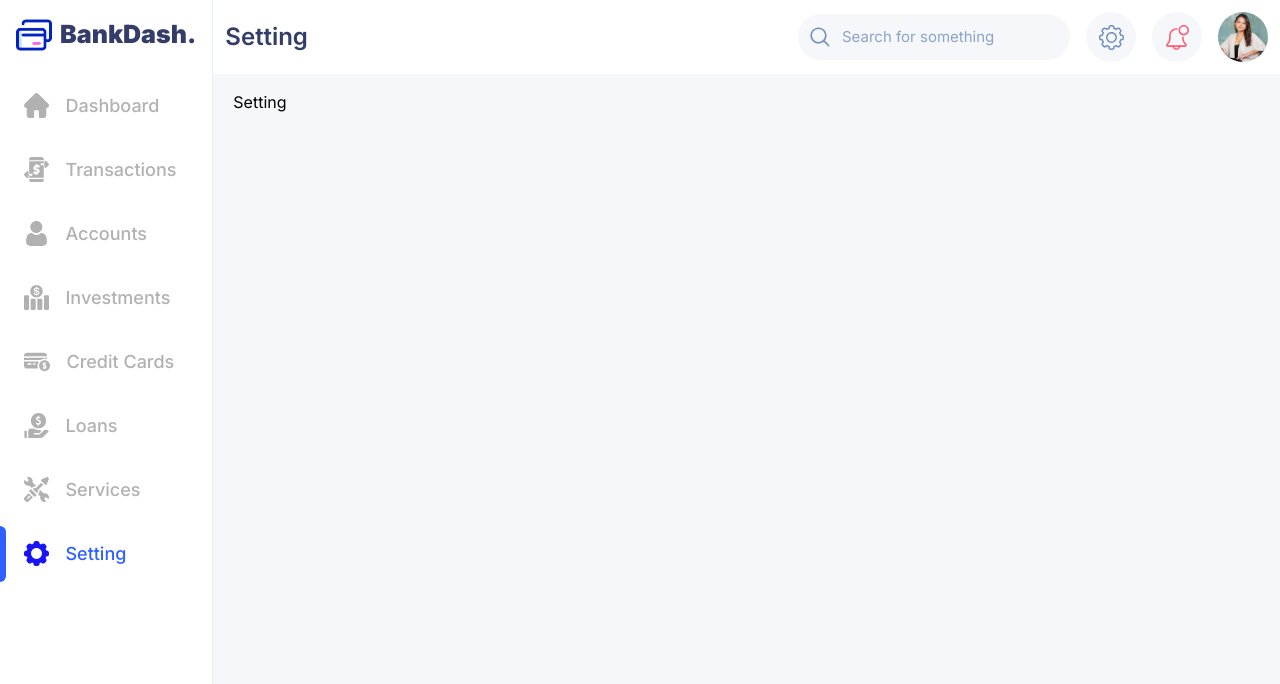
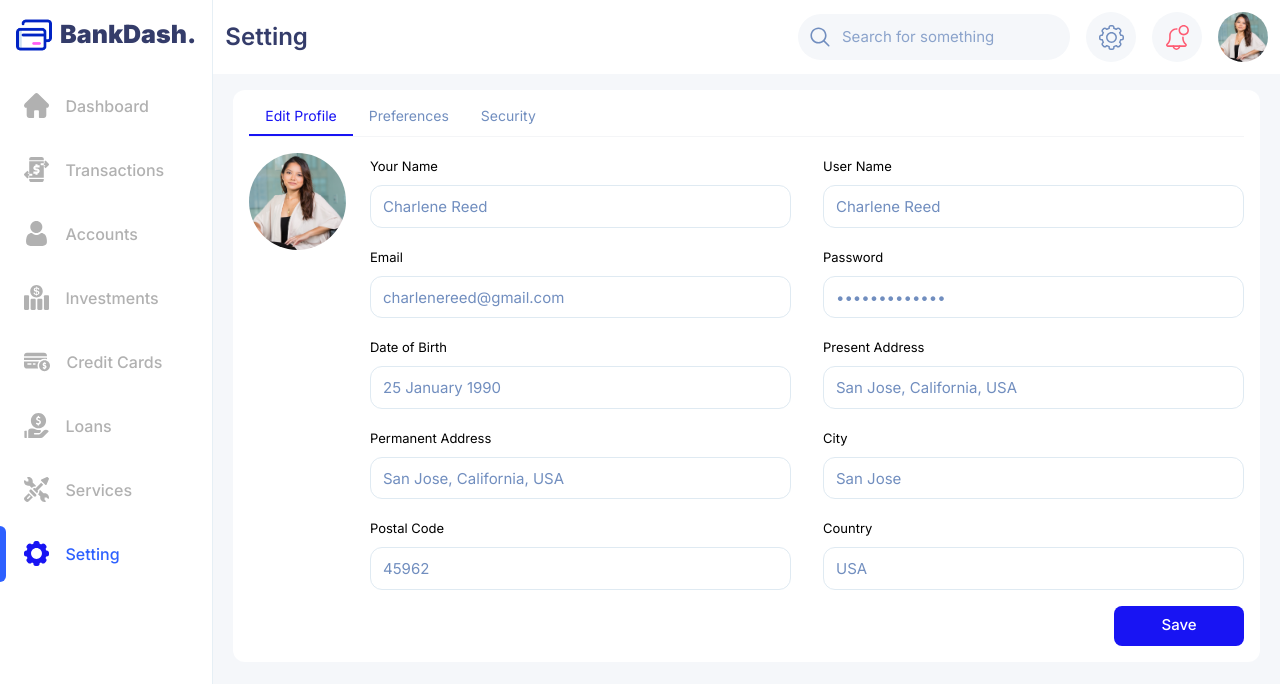
Before and after one commit to Nhud4/bank-dash, a Next.js app: page /setting in a window 1280 px wide. Shown: the top 684 px of the page. Built offline with nearby package versions, Linux system fonts and the light colour scheme.

Commit message:
fix(setting):add content

```diff
--- a/app/setting/page.tsx
+++ b/app/setting/page.tsx
@@ -1,11 +1,31 @@
 'use client'
 
 import React from 'react'
+import { Tab, Tabs, TabList, TabPanel } from 'react-tabs'
+import FormEditProfile from '@/components/formSetting/editProfile'
+import FormPreferences from '@/components/formSetting/Preferences'
+import FromSecurity from '@/components/formSetting/Security'
+import './tabs.css'
 
 export default function Page() {
   return (
-    <div>
-      <h1>Setting</h1>
+    <div className='bg-white rounded-xl p-4'>
+      <Tabs>
+        <TabList>
+          <Tab>Edit Profile</Tab>
+          <Tab>Preferences</Tab>
+          <Tab>Security</Tab>
+        </TabList>
+        <TabPanel>
+          <FormEditProfile />
+        </TabPanel>
+        <TabPanel>
+          <FormPreferences />
+        </TabPanel>
+        <TabPanel>
+          <FromSecurity />
+        </TabPanel>
+      </Tabs>
     </div>
   )
 }
--- /dev/null
+++ b/app/setting/tabs.css
@@ -0,0 +1,9 @@
+.react-tabs__tab-list {
+    @apply flex justify-start items-center mb-4 border-b border-[#F4F5F7]
+}
+.react-tabs__tab {
+    @apply pb-2 px-4 border-b-2 border-white text-sm text-[#718EBF] cursor-pointer
+}
+.react-tabs__tab--selected {
+    @apply border-b-2 border-[#1814F3] text-sm text-[#1814F3] cursor-pointer
+}
--- a/components/cards/generalCard/index.tsx
+++ b/components/cards/generalCard/index.tsx
@@ -3,15 +3,15 @@ import Image from 'next/image'
 
 type Props = HTMLAttributes<HTMLDivElement> & {
   src: any
-  title: string[] | string
-  value: string[] | string
-  color: string[] | string
+  title: string
+  value: string
+  color: string
 }
 
 const GeneralCard: FC<Props> = ({ src, title, value, color }) => {
   return (
     <div className='flex justify-center items-center space-x-3 bg-white rounded-2xl p-3'>
-      <div className={`p-4 rounded-full bg-[${color}]`}>
+      <div style={{ background: color }} className={`p-4 rounded-full`}>
         <Image src={src} alt='icon' width={30} height={30} />
       </div>
       <div>
--- /dev/null
+++ b/components/formSetting/Preferences/index.tsx
@@ -0,0 +1,11 @@
+'use client'
+
+import React from 'react'
+
+export default function FormPreferences() {
+  return (
+    <div>
+      <h1>Form Preferences</h1>
+    </div>
+  )
+}
--- /dev/null
+++ b/components/formSetting/Security/index.tsx
@@ -0,0 +1,11 @@
+'use client'
+
+import React from 'react'
+
+export default function FromSecurity() {
+  return (
+    <div>
+      <h1>From Security</h1>
+    </div>
+  )
+}
--- /dev/null
+++ b/components/formSetting/editProfile/index.tsx
@@ -0,0 +1,42 @@
+'use client'
+
+import React from 'react'
+import TextInput from '@/components/input/textInput'
+import PasswordInput from '@/components/input/passwordInput'
+import Image from 'next/image'
+import Profile from '@/public/assets/images/image01.jpg'
+
+export default function FormEditProfile() {
+  return (
+    <div className='flex justify-start space-x-6'>
+      <div>
+        <Image src={Profile} alt='profile' width={110} height={110} className='rounded-full' />
+      </div>
+      <div className='grid grid-cols-2 gap-y-4 gap-x-8 w-full'>
+        <TextInput label='Your Name' placeholder='Your Name' value='Charlene Reed' />
+        <TextInput label='User Name' placeholder='User Name' value='Charlene Reed' />
+        <TextInput label='Email' placeholder='Email' value='charlenereed@gmail.com' />
+        <PasswordInput label='Password' placeholder='Your Password' value='Charlene Reed' />
+        <TextInput label='Date of Birth' placeholder='Date of Birth' value='25 January 1990' />
+        <TextInput
+          label='Present Address'
+          placeholder='Present Address'
+          value='San Jose, California, USA'
+        />
+        <TextInput
+          label='Permanent Address'
+          placeholder='Permanent Address'
+          value='San Jose, California, USA'
+        />
+        <TextInput label='City' placeholder='City' value='San Jose' />
+        <TextInput label='Postal Code' placeholder='Postal Code' value='45962' />
+        <TextInput label='Country' placeholder='Country' value='USA' />
+        <div className='col-end-3 justify-self-end'>
+          <button className='bg-[#1814F3] w-[130px] h-[40px] rounded-lg text-[15px] font-medium text-white'>
+            Save
+          </button>
+        </div>
+      </div>
+    </div>
+  )
+}
--- /dev/null
+++ b/components/input/passwordInput/index.tsx
@@ -0,0 +1,22 @@
+'use client'
+
+import React, { FC, HTMLAttributes } from 'react'
+
+type Props = HTMLAttributes<HTMLDivElement> & {
+  label: string
+  placeholder: string
+  value: string
+}
+
+const PasswordInput: FC<Props> = ({ label, placeholder, value }) => {
+  return (
+    <div>
+      <label className='text-[13px]'>{label}</label>
+      <div className='bg-white border border-[#DFEAF2] rounded-xl py-2 px-3 mt-2'>
+        <input type='password' placeholder={placeholder} className='text-[#718EBF]' value={value} />
+      </div>
+    </div>
+  )
+}
+
+export default PasswordInput
--- /dev/null
+++ b/components/input/textInput/index.tsx
@@ -0,0 +1,22 @@
+'use client'
+
+import React, { FC, HTMLAttributes } from 'react'
+
+type Props = HTMLAttributes<HTMLDivElement> & {
+  label: string
+  placeholder: string
+  value: string
+}
+
+const TextInput: FC<Props> = ({ label, placeholder, value }) => {
+  return (
+    <div>
+      <label className='text-[13px]'>{label}</label>
+      <div className='bg-white border border-[#DFEAF2] rounded-xl py-2 px-3 mt-2'>
+        <input type='text' placeholder={placeholder} className='text-[#718EBF]' value={value} />
+      </div>
+    </div>
+  )
+}
+
+export default TextInput
--- a/components/menu/style.module.css
+++ b/components/menu/style.module.css
@@ -20,8 +20,8 @@
     @apply flex justify-start items-center space-x-4 col-span-8
 }
 .activeMenu {
-    @apply text-[18px] font-medium text-[#2D60FF]
+    @apply text-base font-medium text-[#2D60FF]
 }
 .inactiveMenu {
-    @apply text-[18px] font-medium text-[#B1B1B1]
+    @apply text-base font-medium text-[#B1B1B1]
 }
--- a/package.json
+++ b/package.json
@@ -15,6 +15,7 @@
     "prettier": "^3.1.1",
     "react": "^18",
     "react-dom": "^18",
+    "react-tabs": "^6.0.2",
     "sharp": "^0.33.1"
   },
   "devDependencies": {
```
Also changed, not shown: components/formSetting/editProfile/style.module.css (added), public/assets/icons/pencil.svg (added), 1 other file (tests, documents, lock files or other folders).
